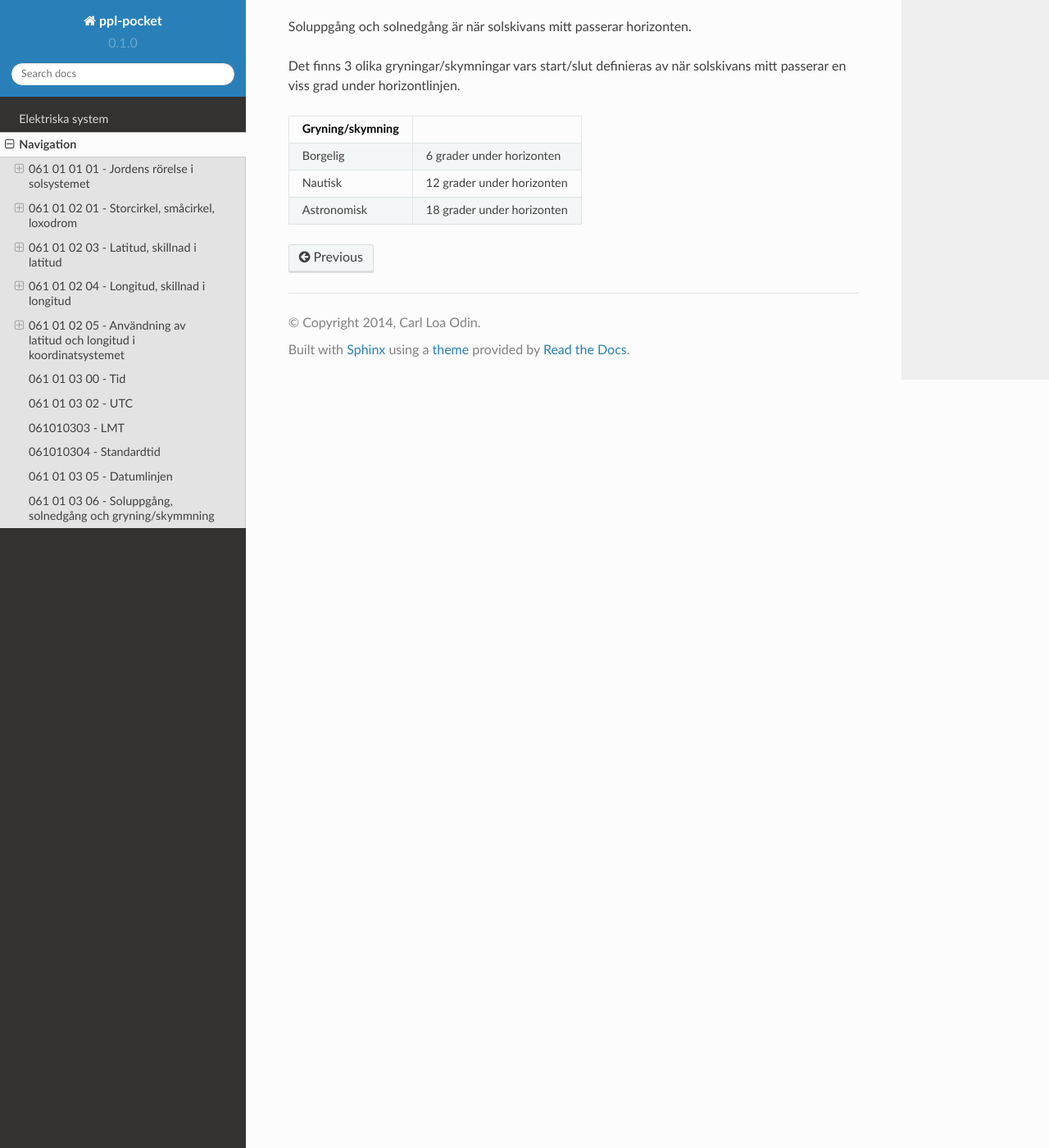
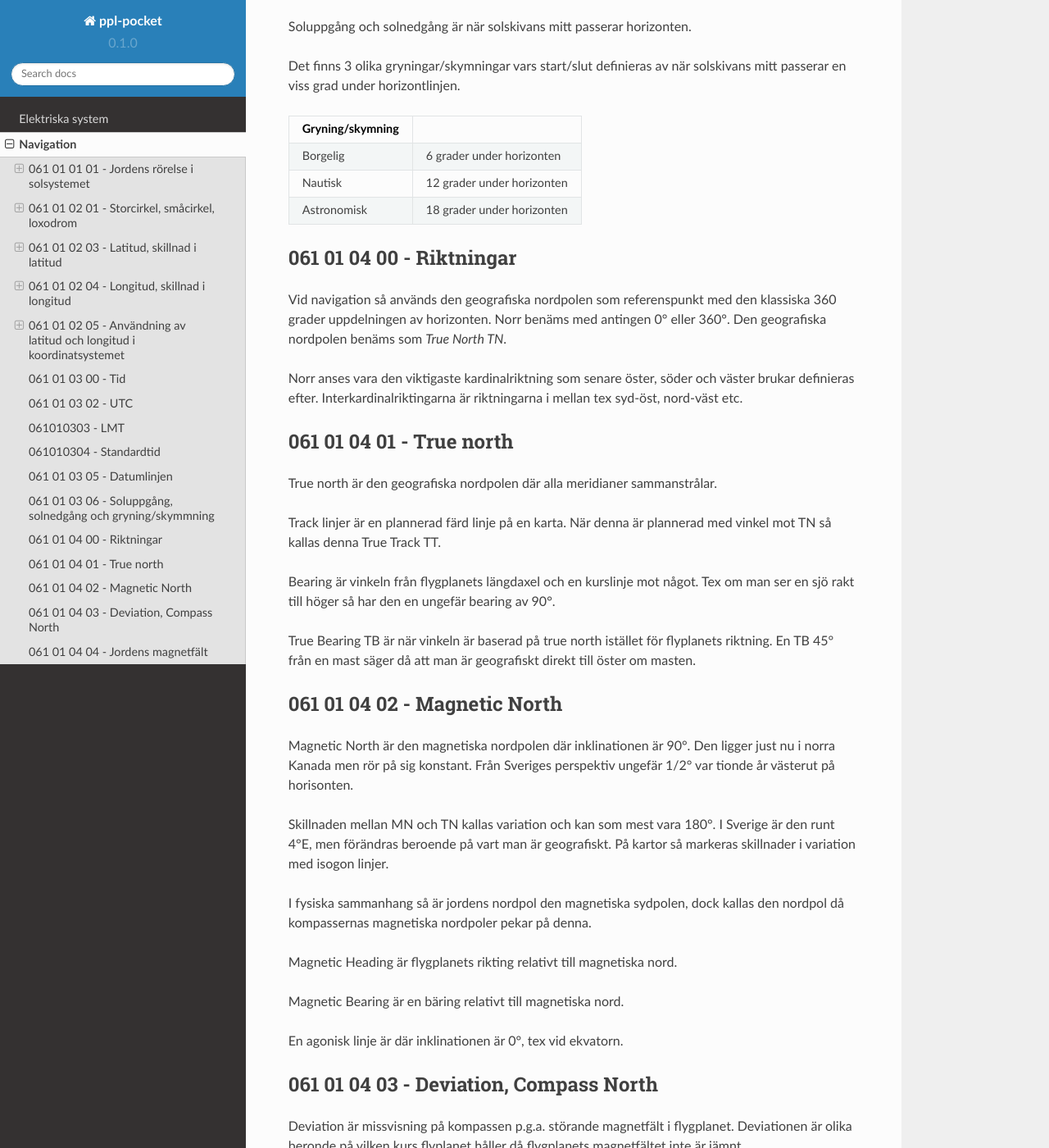
Before and after one commit to loa/ppl-pocket, a Sphinx documentation site: the page built from source/nav.rst, in a window 1280 px wide and 1400 px high, scrolled down 5292 px. Shown: the whole window at 82% size. Built offline with Sphinx 7.4.7 and the Read the Docs theme 2.0.0, drawn with Linux system fonts in a browser that asks for light colours; some of the changed text lies outside the part shown.

Commit message:
061 01 04

```diff
--- a/source/nav.rst
+++ b/source/nav.rst
@@ -244,3 +244,56 @@ Det finns 3 olika gryningar/skymningar vars start/slut definieras av när solski
  Nautisk               12 grader under horizonten
  Astronomisk           18 grader under horizonten
 ====================  =============================
+
+
+061 01 04 00 - Riktningar
+-------------------------
+
+Vid navigation så används den geografiska nordpolen som referenspunkt med den klassiska 360 grader uppdelningen av horizonten. Norr benäms med antingen 0° eller 360°. Den geografiska nordpolen benäms som `True North TN`.
+
+Norr anses vara den viktigaste kardinalriktning som senare öster, söder och väster brukar definieras efter. Interkardinalriktingarna är riktningarna i mellan tex syd-öst, nord-väst etc.
+
+061 01 04 01 - True north
+-------------------------
+
+True north är den geografiska nordpolen där alla meridianer sammanstrålar.
+
+Track linjer är en plannerad färd linje på en karta. När denna är plannerad med vinkel mot TN så kallas denna True Track TT.
+
+Bearing är vinkeln från flygplanets längdaxel och en kurslinje mot något. Tex om man ser en sjö rakt till höger så har den en ungefär bearing av 90°.
+
+True Bearing TB är när vinkeln är baserad på true north istället för flyplanets riktning. En TB 45° från en mast säger då att man är geografiskt direkt till öster om masten.
+
+061 01 04 02 - Magnetic North
+-----------------------------
+
+Magnetic North är den magnetiska nordpolen där inklinationen är 90°. Den ligger just nu i norra Kanada men rör på sig konstant. Från Sveriges perspektiv ungefär 1/2° var tionde år västerut på horisonten.
+
+Skillnaden mellan MN och TN kallas variation och kan som mest vara 180°. I Sverige är den runt 4°E, men förändras beroende på vart man är geografiskt. På kartor så markeras skillnader i variation med isogon linjer.
+
+I fysiska sammanhang så är jordens nordpol den magnetiska sydpolen, dock kallas den nordpol då kompassernas magnetiska nordpoler pekar på denna.
+
+Magnetic Heading är flygplanets rikting relativt till magnetiska nord.
+
+Magnetic Bearing är en bäring relativt till magnetiska nord.
+
+En agonisk linje är där inklinationen är 0°, tex vid ekvatorn.
+
+061 01 04 03 - Deviation, Compass North
+---------------------------------------
+
+Deviation är missvisning på kompassen p.g.a. störande magnetfält i flygplanet. Deviationen är olika beronde på vilken kurs flyplanet håller då flygplanets magnetfältet inte är jämnt.
+
+Därför har man Compass Track, Compass Bearing och Compass Heading som alla är relativa compassen indikeringen.
+
+Vid inställning av kursgyrat ska MH ställas in då man inte vill få med deviationsfelet.
+
+061 01 04 04 - Jordens magnetfält
+----------------------------------
+
+Jordens magnetfält går från sydpolen till nordpolen. Rent fysiskt så ligger den magnetiska nordpolen på sydpolen. Då magnetfältet böjer sig runt jorden som en klassisk magnet så får vi en effekt kallad inklination eller dipvinkel. Detta innebär att det magnetiska fältet har en viss lutning gentemot marken vilket skapar sväng- och accelerationsfel.
+
+todo: magnetfältets utbredning och de jordmagnetiska krafterna
+todo: innebörden av isogon och inklination
+todo: TN, MN, CN, TH, MH, CH samt TB, MB, CB och relativ bäring
+todo: relationen mellan True och Magnetic beroende på geografisk plats
```
